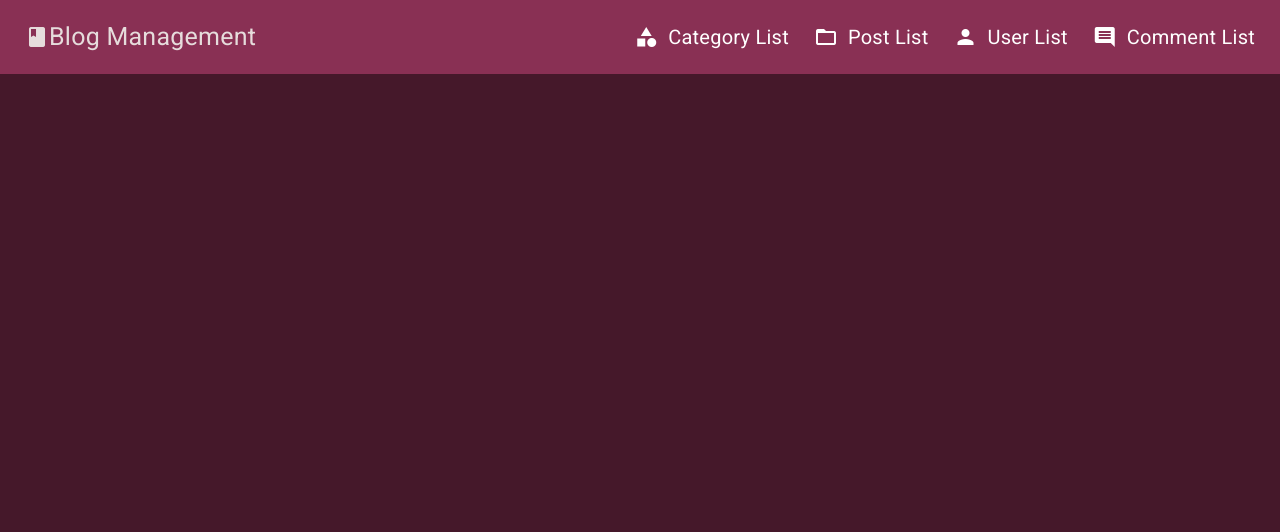
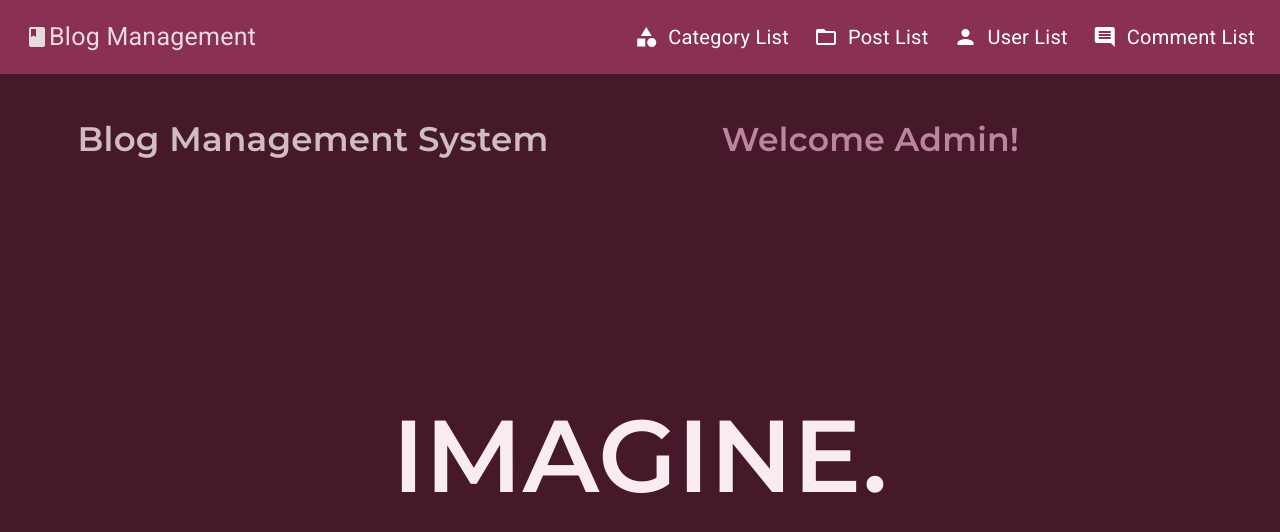
Before and after one commit to karakuscem/AngularFinalHomework, an Angular app: page /home in a window 1280 px wide. Before the commit this address led to /. Shown: the top 532 px of the page. Built offline with nearby package versions, Linux system fonts and the light colour scheme.

Commit message:
homepage done

```diff
--- a/src/app/app-routing.module.ts
+++ b/src/app/app-routing.module.ts
@@ -11,10 +11,12 @@ import { CategoryAddComponent } from './category/category-add/category-add.compo
 import { CommentListComponent } from './comment/comment-list/comment-list.component';
 import { CommentDetailComponent } from './comment/comment-detail/comment-detail.component';
 import { CommentAddComponent } from './comment/comment-add/comment-add.component';
+import { HomeComponent } from './home/home.component';
 
 
 const routes: Routes = [
-  { path: '', redirectTo: '/user-list-page', pathMatch: 'full'},
+  { path: 'home', component: HomeComponent},
+  { path: '', redirectTo: '/home', pathMatch: 'full'},
   { path: 'user-list-page', component: UserListPageComponent },
   { path: 'user-list-page/add', component: UserAddComponent},
   { path: 'post-list', component: PostListPageComponent },
--- a/src/app/app.module.ts
+++ b/src/app/app.module.ts
@@ -13,6 +13,7 @@ import { CategoryModule } from './category/category.module';
 import { CommentModule } from './comment/comment.module';
 import { FilterComponent } from './filter/filter.component';
 import { FormsModule } from '@angular/forms';
+import { HomeComponent } from './home/home.component';
 
 @NgModule({
   declarations: [
@@ -20,6 +21,7 @@ import { FormsModule } from '@angular/forms';
     NavComponent,
     TableComponent,
     FilterComponent,
+    HomeComponent,
   ],
   imports: [
     BrowserModule,
--- /dev/null
+++ b/src/app/home/home.component.css
@@ -0,0 +1,64 @@
+.slide{
+    font-family: Montserrat;
+    text-align: center;
+    color: var(--writeColor);
+    font-size: 34px;
+    padding-top: 5vh;
+    overflow: hidden;
+  }
+
+  .slider2 {
+    margin: 6.25em auto;
+    height: 3em;
+    overflow: hidden;
+    width: 100%;
+  }
+
+  ul,
+  li {
+    height: 13.5em;
+    margin: 0px;
+    padding: 0px;
+    width: 100%;
+  }
+
+  li {
+    list-style-type: none;
+    margin: 0px 0 1px 0;
+    height: 1em !important;
+    padding: 0px 0 0px 0;
+    font-size: 3em;
+    text-transform: uppercase;
+    width: 100%;
+  }
+
+  .t {
+    animation-name: titleflip;
+    animation: titleflip 5s ease-in-out infinite;
+      }
+
+  @keyframes titleflip {
+    0%, 20% {
+    transform: translate(0px, -12.50em);
+    }
+    20%,
+    40% {
+   transform: translate(0px, -9.375em);
+    }
+    40%,
+    60% {
+      -webkit-transform: translate(0px, -6.44em);
+    }
+    60%,
+    80% {
+    transform: translate(0px, -3.44em);
+    }
+    80%,
+    100% {
+    transform: translate(0px, -0.315em);
+    }
+    100%,
+    0% {
+      transform: translate(0px, -12.50em);
+    }
+  }
--- /dev/null
+++ b/src/app/home/home.component.html
@@ -0,0 +1,61 @@
+<style>
+    @import url('https://fonts.googleapis.com/css2?family=Montserrat:wght@600&display=swap');
+    .slide{
+      font-family: Montserrat;
+      text-align: center;
+      color: var(--writeColor);
+      font-size: 34px;
+      padding-top: 5vh;
+      overflow: hidden;
+    }
+    div{
+      display: inline-block;
+      overflow: hidden;
+      white-space: nowrap;
+    }
+    .header{
+      animation: appear 6s infinite;
+    }
+    .slider{
+      animation: reveal 6s infinite;
+    }
+    .span{
+      font-size: 33px;
+      color: var(--secondaryColor);
+      animation: slide 6s infinite;
+    }
+    @keyframes appear{
+      0%{opacity: 0;}
+      20%{opacity: 1;}
+      80%{opacity: 1;}
+      100%{opacity: 0;}
+    }
+    @keyframes slide{
+      0%{margin-left:-800px;}
+      20%{margin-left:-800px;}
+      35%{margin-left:0px;}
+    100%{margin-left:0px;}
+    }
+    @keyframes reveal{
+      0%{opacity: 0; width: 0px;}
+      20%{opacity: 1; width: 0px;}
+      30%{width: 655px;}
+      80%{opacity: 1;}
+      100%{opacity: 0; width: 655px;}
+    }
+ </style>
+ <body class="slide">
+    <div class="header">Blog Management System</div>
+    <div class="slider">
+       <span style="margin: 10px;" class="span">Welcome Admin!</span>
+    </div>
+    <div class="slider2">
+        <ul class="t">
+            <li>repeat.</li>
+            <li>Develop.</li>
+            <li>design.</li>
+            <li>Sketch.</li>
+            <li>Imagine.</li>
+        </ul>
+    </div>
+ </body>
--- /dev/null
+++ b/src/app/home/home.component.ts
@@ -0,0 +1,23 @@
+import { Component } from '@angular/core';
+import { trigger, transition, animate, style } from '@angular/animations'
+
+@Component({
+  selector: 'app-home',
+  templateUrl: './home.component.html',
+  styleUrls: ['./home.component.css'],
+  animations: [
+    trigger('slideInOut', [
+      transition(':enter', [
+        style({transform: 'translateY(-100%)'}),
+        animate('200ms ease-in', style({transform: 'translateY(0%)'}))
+      ]),
+      transition(':leave', [
+        animate('200ms ease-in', style({transform: 'translateY(-100%)'}))
+      ])
+    ])
+  ]
+})
+export class HomeComponent {
+  slides: String[] = ["Merhaba", "Hello", "Hola", "Bonjour", "Ciao", "Hallo", "Hej", "Ahoj", "Halo", "Salut", "Ola", "Hei", "Szia"];
+  visible: boolean = true;
+}
```
Also changed, not shown: 1 other file (tests, documents, lock files or other folders).
